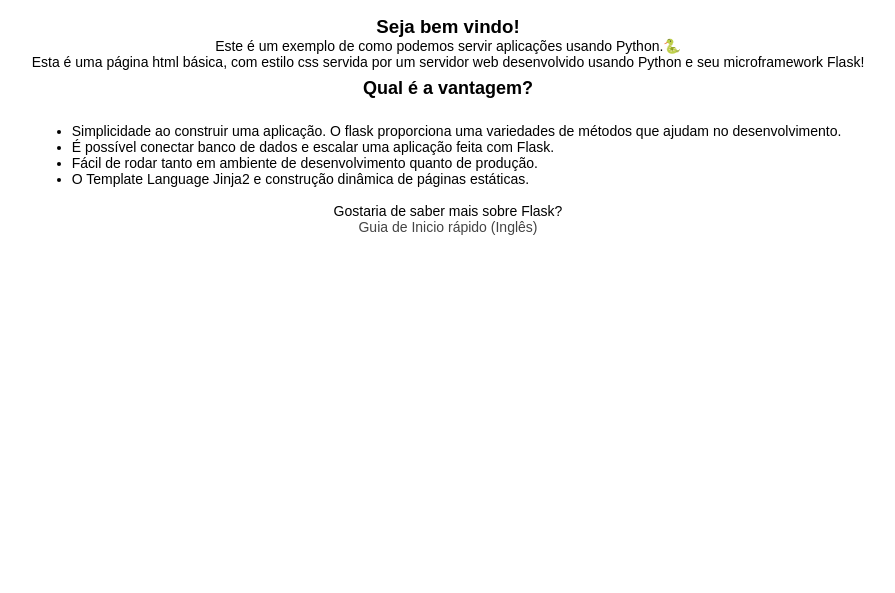
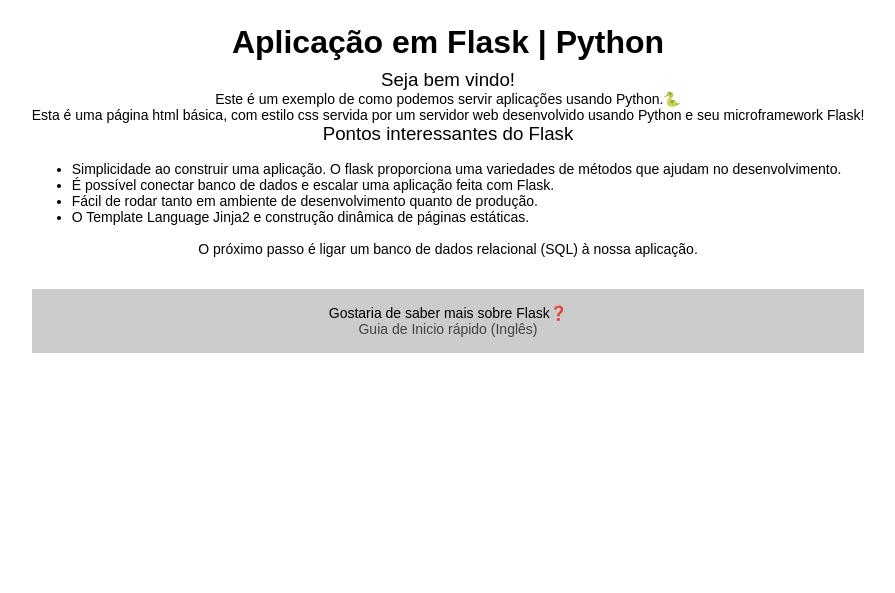
Before and after one commit to thyezoliveira/modaPe_calcados, a Flask app: page / in a window 1280 px wide. Shown: the part 101-694 px from the top of the page, without its empty margins (192-1087 px from the left). Run offline with Flask 2, Linux system fonts and the light colour scheme; the visitor is signed in with stand-in values (Sample User, id 1).

Commit message:
Working app v0.2.1

```diff
--- a/modape/app.py
+++ b/modape/app.py
@@ -16,6 +16,7 @@
         return self.password
 
 usuario1 = Usuario('modape', 'calcados2022')
+usuario2 = Usuario('admin', 'admin')
 #------------------------------------X------------------------------------
 
 # Rota da Tela de login --------------------------------------------------
@@ -38,6 +39,12 @@
 
     if username == usuario1.get_username():
         if password == usuario1.get_password():
+            session['username'] = username
+            return redirect(url_for('main'), code=307, Response=None)
+        else:
+            return "Senha incorreta!"
+    elif username == usuario2.get_username():
+        if password == usuario2.get_password():
             session['username'] = username
             return redirect(url_for('main'), code=307, Response=None)
         else:
--- a/modape/static/style.css
+++ b/modape/static/style.css
@@ -118,6 +118,7 @@
 
 main h3 {
   text-align: center;
+  font-weight: 300;
 }
 
 main p {
@@ -136,7 +137,7 @@
 }
 
 main h2 {
-  font-size: 18px;
+  font-size: 32px;
   text-align: center;
   margin: 8px 0;
 }
@@ -166,6 +167,12 @@
   margin: 8px 0;
 }
 
+main div.dica {
+  margin: 32px 0;
+  padding: 16px;
+  background-color: #ccc;
+}
+
 footer {
   height: 32px;
   width: 100%;
--- a/modape/static/style.scss
+++ b/modape/static/style.scss
@@ -79,6 +79,7 @@
 
     h3 {
         text-align: center;
+        font-weight: 300;
     }
 
     p {
@@ -97,7 +98,7 @@
     }
 
     h2 {
-        font-size: 18px;
+        font-size: 32px;
 
         text-align: center;
         margin: 8px 0;
@@ -119,6 +120,12 @@
             margin: 8px 0;
         }
     }
+
+    div.dica {
+        margin: 32px 0;
+        padding: 16px;
+        background-color: #ccc;
+    }
 }
 
 footer {
--- a/modape/templates/dashboard.html
+++ b/modape/templates/dashboard.html
@@ -4,12 +4,14 @@
 
 <main>
 
+    <h2>Aplicação em Flask | Python</h2>
+
     <h3>Seja bem vindo!</h3>
 
     <p>Este é um exemplo de como podemos servir aplicações usando Python.🐍</p>
     <p>Esta é uma página html básica, com estilo css servida por um servidor web desenvolvido usando Python e seu microframework Flask!</p>
 
-    <h2>Qual é a vantagem?</h2>
+    <h3>Pontos interessantes do Flask</h3>
     <ul>
         <li>Simplicidade ao construir uma aplicação. O flask proporciona uma variedades de métodos que ajudam no desenvolvimento.</li>
         <li>É possível conectar banco de dados e escalar uma aplicação feita com Flask.</li>
@@ -17,10 +19,14 @@
         <li>O Template Language Jinja2 e construção dinâmica de páginas estáticas.</li>
     </ul>
 
-    <p>Gostaria de saber mais sobre Flask?</p>
-    <p>
-        <a href="https://flask.palletsprojects.com/en/2.0.x/quickstart/">Guia de Inicio rápido (Inglês)</a>
-    </p>
+    <p>O próximo passo é ligar um banco de dados relacional (SQL) à nossa aplicação.</p>
+
+    <div class="dica">
+        <p>Gostaria de saber mais sobre Flask❓</p>
+        <p>
+            <a href="https://flask.palletsprojects.com/en/2.0.x/quickstart/">Guia de Inicio rápido (Inglês)</a>
+        </p>
+    </div>
 
 </main>
 
```
Also changed, not shown: 1 other file.
